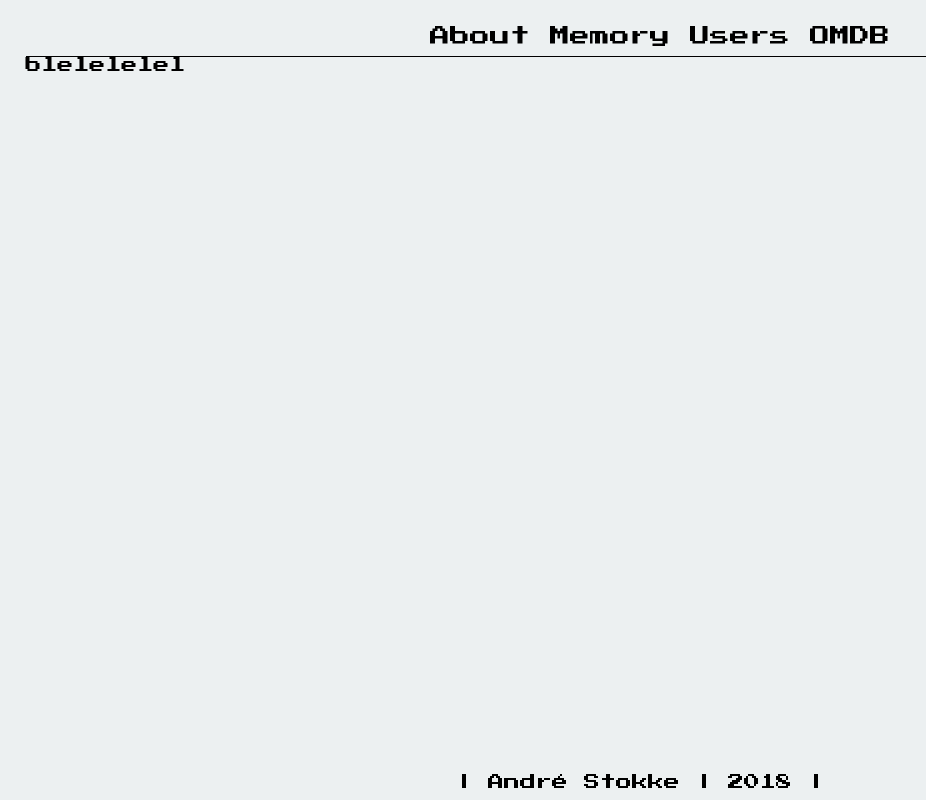
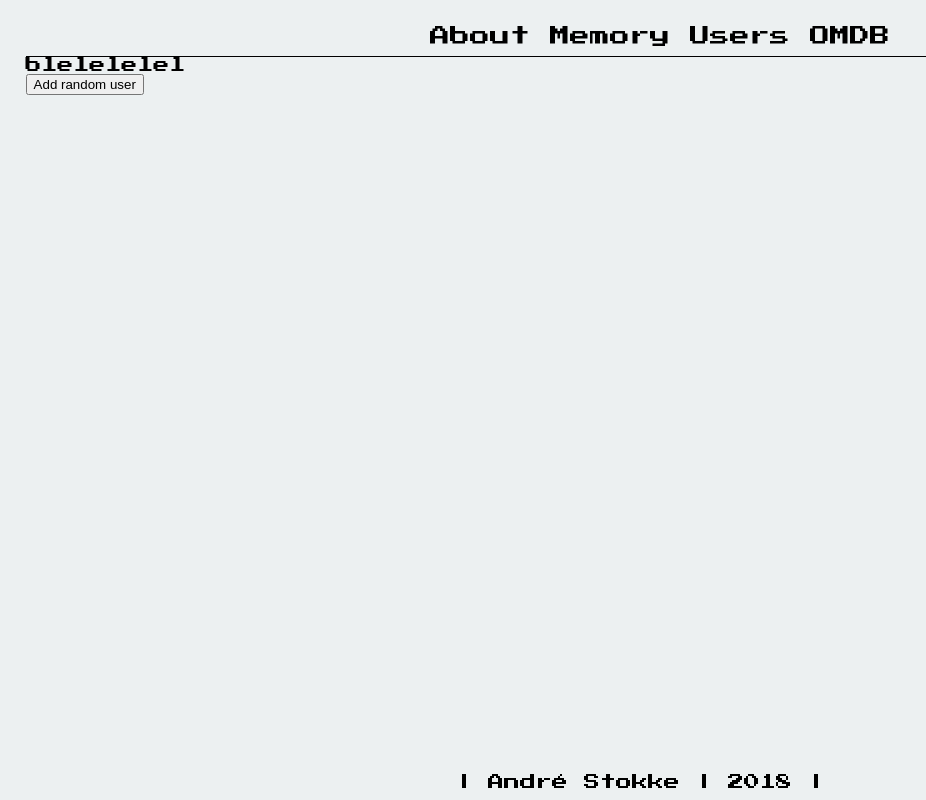
Before and after one commit to astokke/react-portfolio, a React (Create React App) app: page /users in a window 1280 px wide. Shown: the whole page, without its empty margins (0-926 px from the left). Built offline with nearby package versions, Linux system fonts and the light colour scheme.

Commit message:
Button for adding a random user. Limited to 5 users to avoid spamming Randomuser.me API.

```diff
--- a/src/components/App.js
+++ b/src/components/App.js
@@ -4,6 +4,7 @@ import Footer from './Footer';
 import UserApp from './UserApp/UserApp';
 
 class App extends Component {
+
   render() {
     return (
       <div>
--- a/src/components/UserApp/User.js
+++ b/src/components/UserApp/User.js
@@ -5,6 +5,7 @@ class User extends Component {
   render() {
     return (
       <div>
+        <button onClick={this.props.addRandomUser}> Add random user</button>
       </div>
     )
   }
--- a/src/components/UserApp/UserApp.js
+++ b/src/components/UserApp/UserApp.js
@@ -7,26 +7,46 @@ class UserApp extends Component {
   constructor() {
     super()
     this.addRandomUser = this.addRandomUser.bind(this)
-
     this.state = {
       users: {}
     }
   }
 
+  componentWillMount() {
+    const localStorageRef = localStorage.getItem(`user-data`);
+    if(localStorageRef) {
+      // update our App component's order state
+
+      this.setState({
+          users: JSON.parse(localStorageRef)
+      });
+    }
+
+  }
+
+  componentWillUpdate(nextProps, nextState) {
+    localStorage.setItem(`user-data`, JSON.stringify(nextState.users));
+
+  }
+
   addRandomUser(){
+    const users = {...this.state.users};
+    console.log(Object.keys(users).length);
+    if(Object.keys(users).length >= 5) {
+      console.log('Limited to five users. Delete older users to add a new one');
+      return;
+    }
+
     const user = getRandomUser();
-
     const timestamp = Date.now();
-    const users = {...this.state.users};
     users[`user-${timestamp}`] = user;
-
     this.setState({users});
   }
   render() {
     return (
       <div>
         <UserList />
-        <User />
+        <User addRandomUser={this.addRandomUser}/>
       </div>
     )
   }
```
